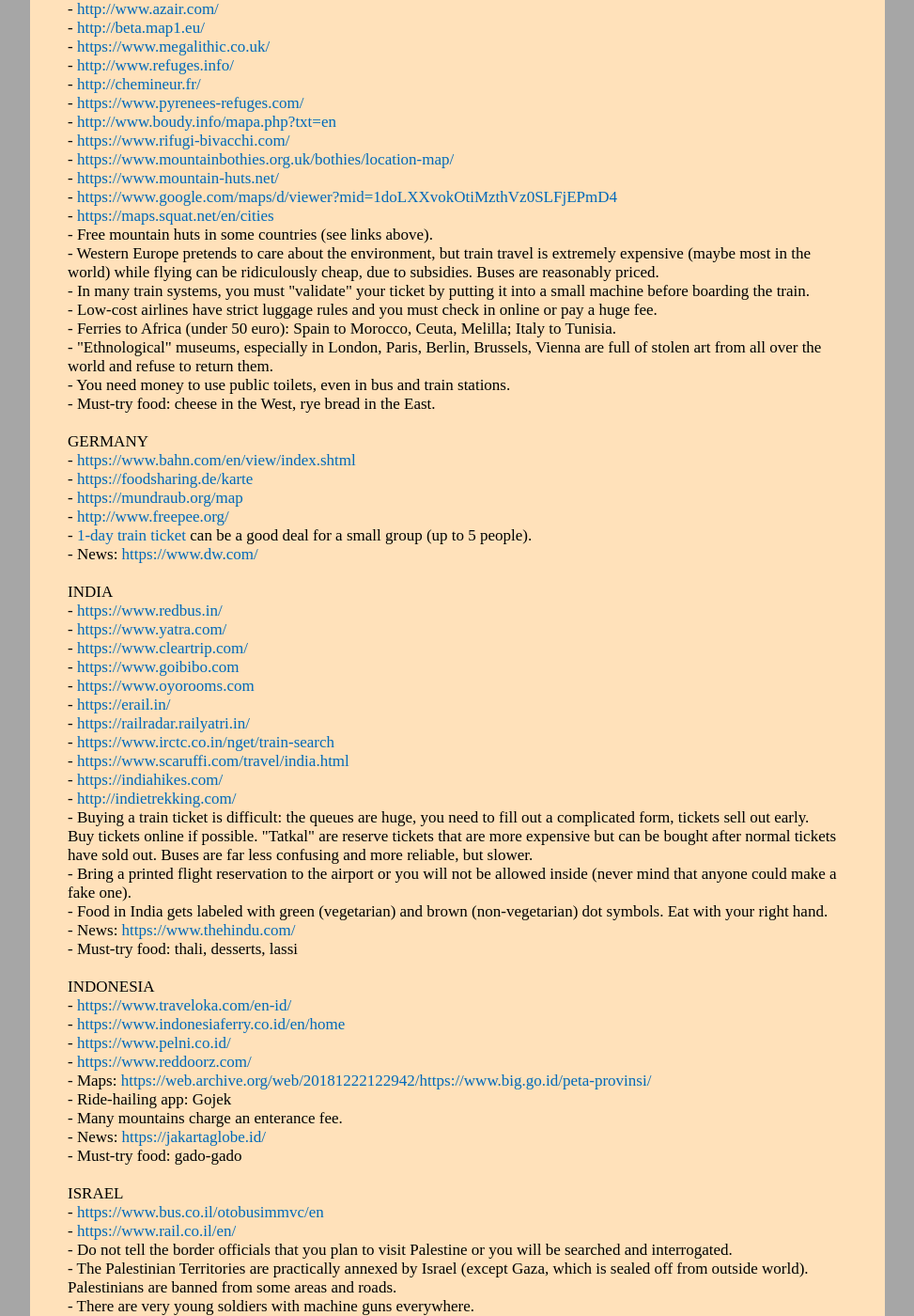
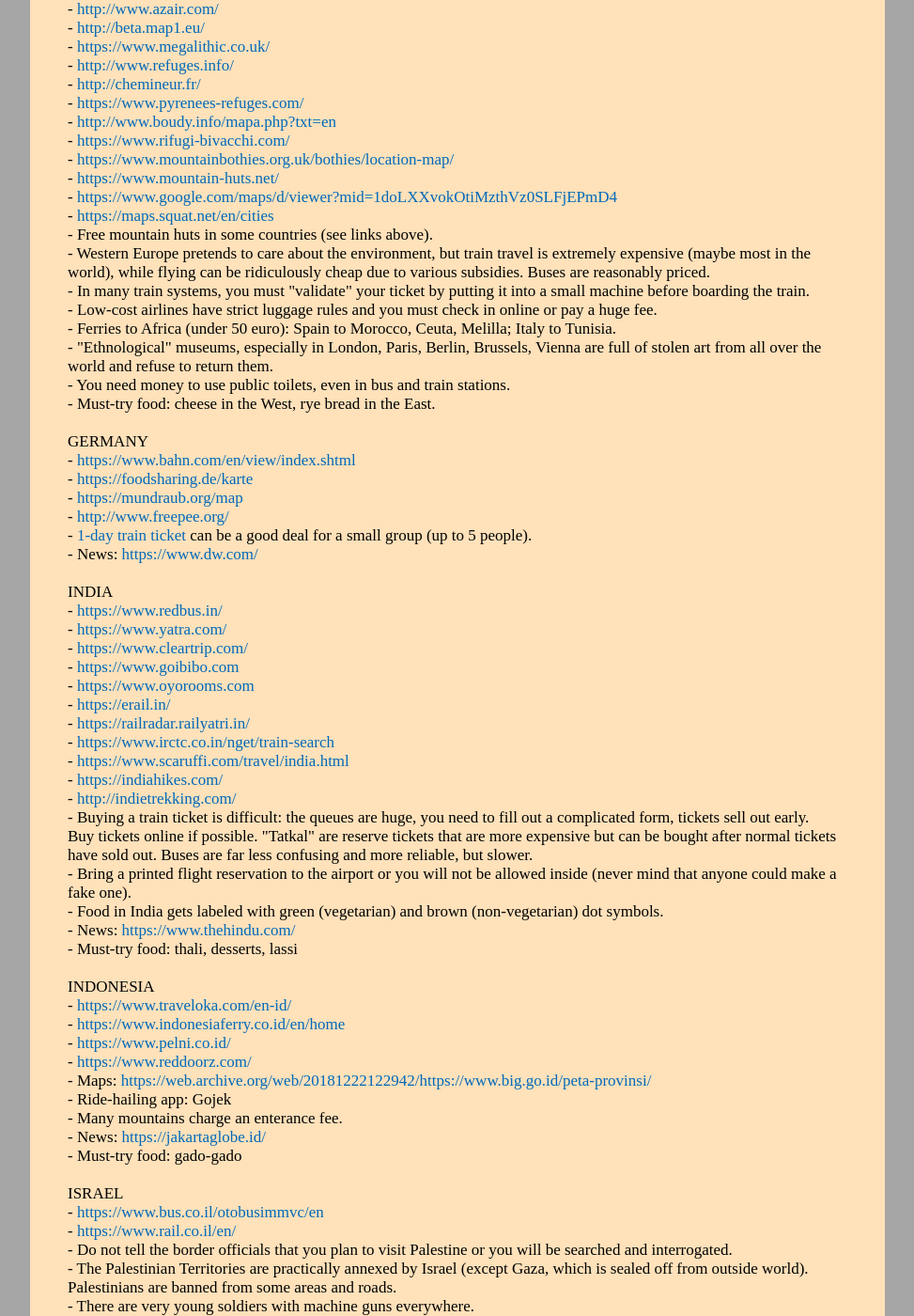
Before and after one commit to witbag/witbag.github.io, a Jekyll site: the page built from travel/notes.html, in a window 1280 px wide and 1400 px high, scrolled down 1409 px. Shown: the whole window at 94% size, without its empty margins (153-1126 px from the left). Built offline with Jekyll 4.4.1, drawn with Linux system fonts in a browser that asks for light colours; some of the changed text lies outside the part shown.

Commit message:
Update notes.html

```diff
--- a/travel/notes.html
+++ b/travel/notes.html
@@ -80,7 +80,7 @@
 - <a href="https://www.google.com/maps/d/viewer?mid=1doLXXvokOtiMzthVz0SLFjEPmD4" target=_blank>https://www.google.com/maps/d/viewer?mid=1doLXXvokOtiMzthVz0SLFjEPmD4</a><br />
 - <a href="https://maps.squat.net/en/cities" target=_blank>https://maps.squat.net/en/cities</a><br />
 - Free mountain huts in some countries (see links above).<br>
-- Western Europe pretends to care about the environment, but train travel is extremely expensive (maybe most in the world) while flying can be ridiculously cheap, due to subsidies. Buses are reasonably priced.<br>
+- Western Europe pretends to care about the environment, but train travel is extremely expensive (maybe most in the world), while flying can be ridiculously cheap due to various subsidies. Buses are reasonably priced.<br>
 - In many train systems, you must "validate" your ticket by putting it into a small machine before boarding the train.<br>
 - Low-cost airlines have strict luggage rules and you must check in online or pay a huge fee.<br>
 - Ferries to Africa (under 50 euro): Spain to Morocco, Ceuta, Melilla; Italy to Tunisia.<br>
@@ -110,7 +110,7 @@
 - <a href="http://indietrekking.com/" target=_blank>http://indietrekking.com/</a><br />
 - Buying a train ticket is difficult: the queues are huge, you need to fill out a complicated form, tickets sell out early. Buy tickets online if possible. "Tatkal" are reserve tickets that are more expensive but can be bought after normal tickets have sold out. Buses are far less confusing and more reliable, but slower.<br>
 - Bring a printed flight reservation to the airport or you will not be allowed inside (never mind that anyone could make a fake one).<br>
-- Food in India gets labeled with green (vegetarian) and brown (non-vegetarian) dot symbols. Eat with your right hand.<br>
+- Food in India gets labeled with green (vegetarian) and brown (non-vegetarian) dot symbols.<br>
 - News: <a href="https://www.thehindu.com/" target=_blank>https://www.thehindu.com/</a><br />
 - Must-try food: thali, desserts, lassi<br>
 <br>
@@ -230,6 +230,7 @@
 - <a href="http://www.thaiticketmajor.com/bus/ttmbus/index.php" target=_blank>http://www.thaiticketmajor.com/bus/ttmbus/index.php</a><br />
 - <a href="http://procurement.railway.co.th/checktime/checktime.asp?lenguage=Eng" target=_blank>http://procurement.railway.co.th/checktime/checktime.asp?lenguage=Eng</a><br />
 - ATM fees are very high.<br>
+- News: <a href="https://www.thaienquirer.com/" target=_blank>https://www.thaienquirer.com/</a><br />
 - Food: night market<br>
 <br>
 TURKEY<br>
```
Also changed, not shown: other parts of travel/notes.html (+3 -3 lines).
